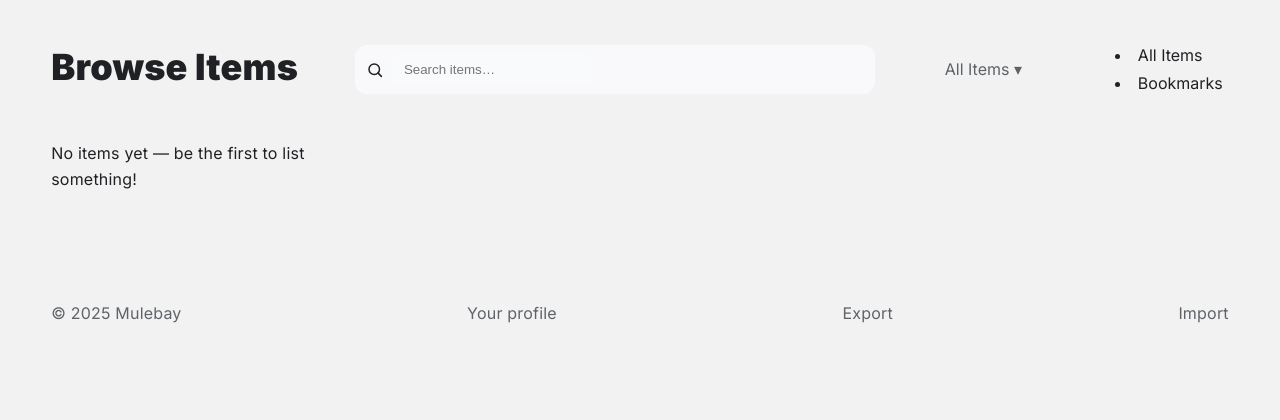
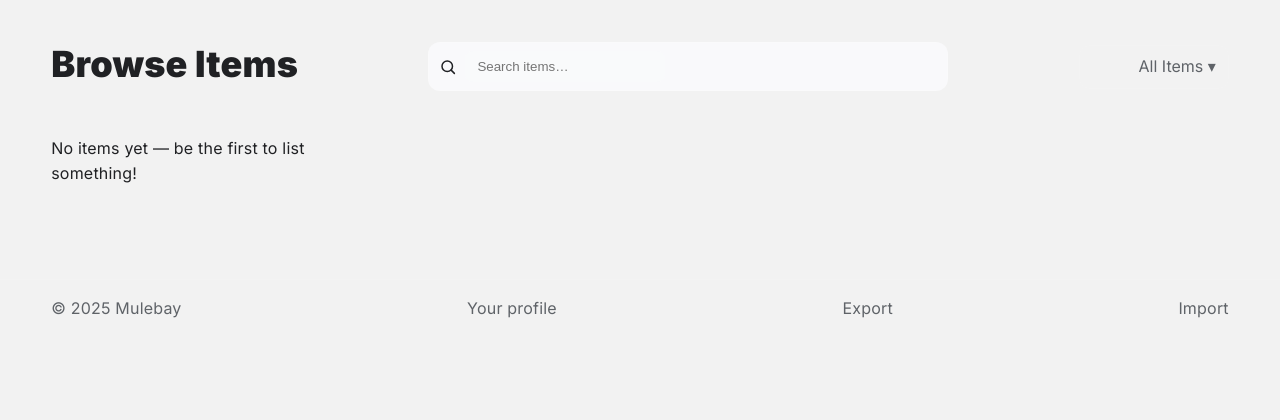
Before and after one commit to jctjad/marketplace, a Flask app: page / in a window 1280 px wide. Shown: the part 71-491 px from the top of the page. Run offline with Flask 3, Linux system fonts and the light colour scheme; the visitor is signed in with stand-in values (Sample User, id 1); data that the repository does not hold is empty.

Commit message:
Updated dropdown styling

```diff
--- a/static/styles.css
+++ b/static/styles.css
@@ -185,7 +185,44 @@
 .search input {
   border: 0; background: transparent; color: var(--text); width: 100%; outline: none;
 }
-.filter { background: var(--elev); border:1px solid var(--bd); padding: 8px 12px; border-radius: 10px; color: var(--muted); }
+
+
+.filter { /* Filter items button */
+  background: var(--elev);
+  border:1px solid var(--bd);
+  padding: 8px 12px;
+  border-radius: 10px;
+  color: var(--muted);
+  width: 150px;
+  text-align: right;
+}
+.filter-menu {  /* Dropdown menu */
+  display: none;
+  position: absolute;
+  top: calc(70% + 6px);
+  right: 0;
+  list-style: none;
+  margin: 0;
+  padding: 6px;
+  background: var(--bg);
+  border: 1px solid var(--bd);
+  border-radius: 10px;
+  box-shadow: 0 8px 30px rgba(0,0,0,.12);
+  z-index: 30;
+  min-width: 160px;
+}
+.filter-menu li button {  /* Buttons inside menu dropdown */
+  width: 100%;
+  text-align: left;
+  background: transparent;
+  border: 0;
+  padding: 8px 10px;
+  border-radius: 8px;
+  color: var(--text);
+  cursor: pointer;
+}
+.filter-menu li button:hover { background: var(--elev); }
+.filter[aria-expanded="true"] + .filter-menu { display: block; }  /* Show when the button is expanded */
 
 /* Footer */
 .footer { border-top: 1px solid var(--bd); margin-top: 36px; }
```
